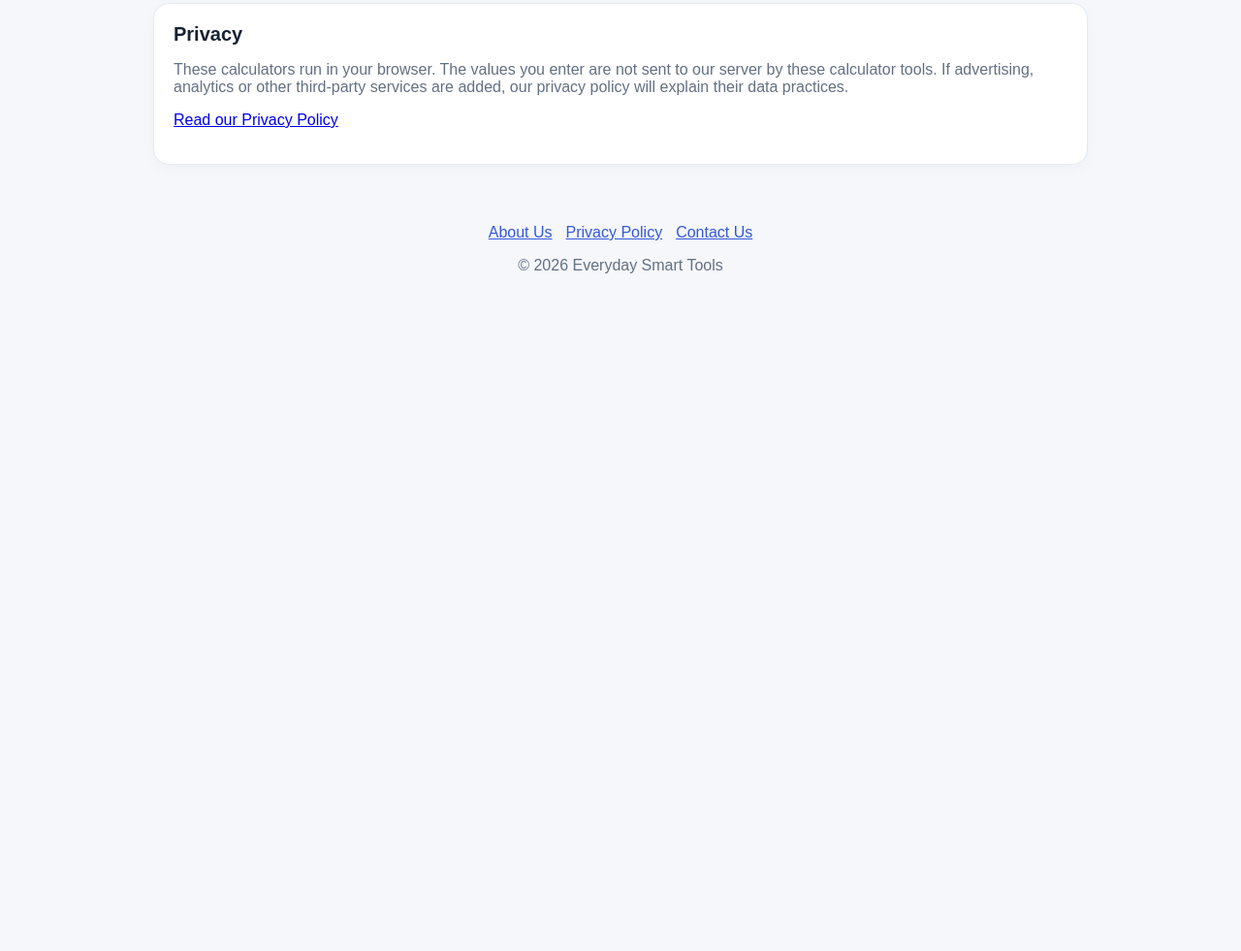
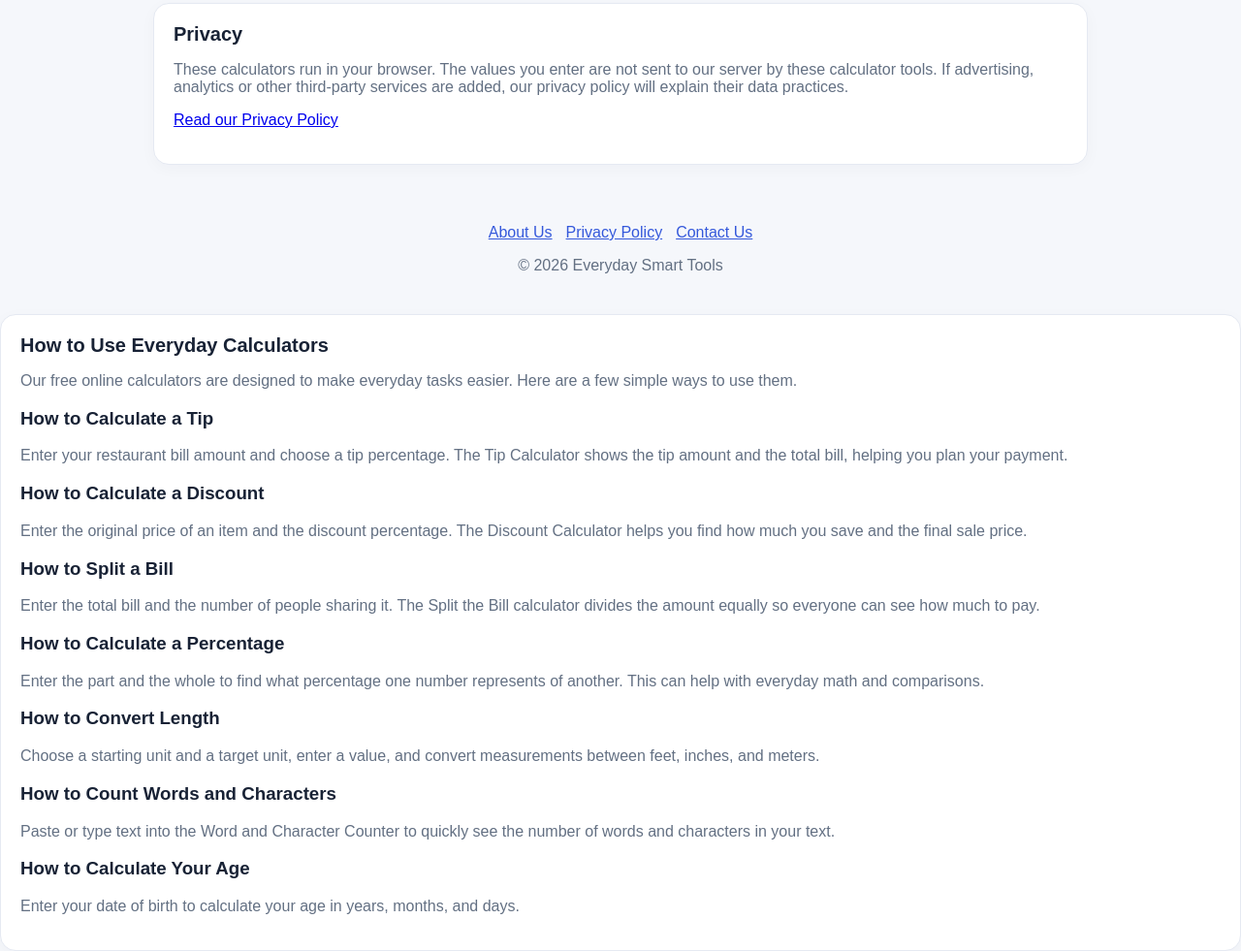
Before and after one commit to everydaysmarttools/everyday-smart-tools, a plain HTML site: page index.html in a window 1280 px wide. Shown: the part 1700-2681 px from the top of the page at 97% size. Before the commit the page ends 2024 px from the top, so only its background shows below. Drawn offline with Linux system fonts and the light colour scheme.

Commit message:
Update index.html

```diff
--- a/index.html
+++ b/index.html
@@ -259,7 +259,31 @@ result.textContent=`Your age is ${years} years, ${months} months and ${days} day
 }
 
 document.getElementById('year').textContent=new Date().getFullYear();
-</script>
+</script><section class="card">
+  <h2>How to Use Everyday Calculators</h2>
+  <p>Our free online calculators are designed to make everyday tasks easier. Here are a few simple ways to use them.</p>
+
+  <h3>How to Calculate a Tip</h3>
+  <p>Enter your restaurant bill amount and choose a tip percentage. The Tip Calculator shows the tip amount and the total bill, helping you plan your payment.</p>
+
+  <h3>How to Calculate a Discount</h3>
+  <p>Enter the original price of an item and the discount percentage. The Discount Calculator helps you find how much you save and the final sale price.</p>
+
+  <h3>How to Split a Bill</h3>
+  <p>Enter the total bill and the number of people sharing it. The Split the Bill calculator divides the amount equally so everyone can see how much to pay.</p>
+
+  <h3>How to Calculate a Percentage</h3>
+  <p>Enter the part and the whole to find what percentage one number represents of another. This can help with everyday math and comparisons.</p>
+
+  <h3>How to Convert Length</h3>
+  <p>Choose a starting unit and a target unit, enter a value, and convert measurements between feet, inches, and meters.</p>
+
+  <h3>How to Count Words and Characters</h3>
+  <p>Paste or type text into the Word and Character Counter to quickly see the number of words and characters in your text.</p>
+
+  <h3>How to Calculate Your Age</h3>
+  <p>Enter your date of birth to calculate your age in years, months, and days.</p>
+</section>
 
 </body>
 </html>
```
